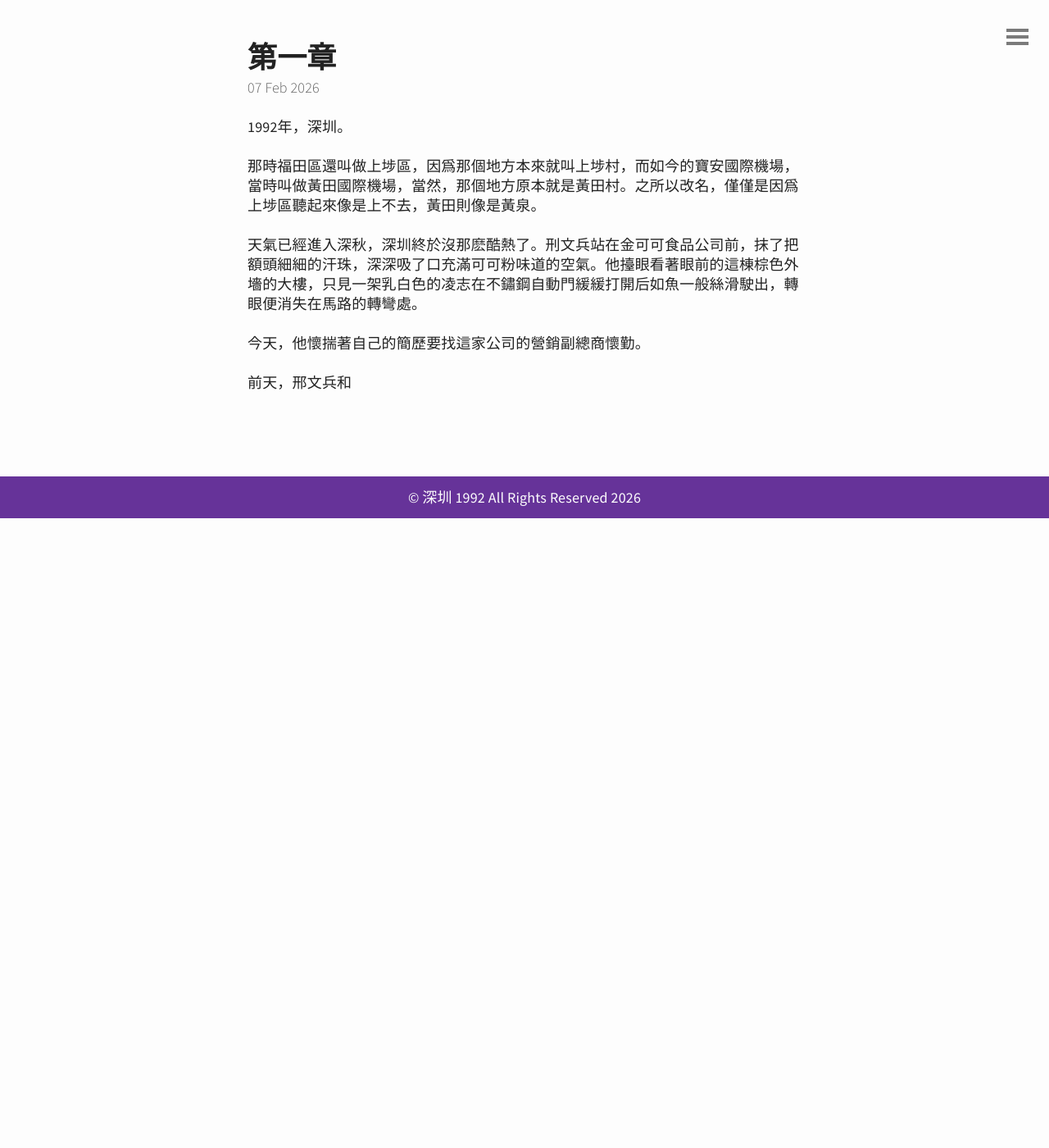
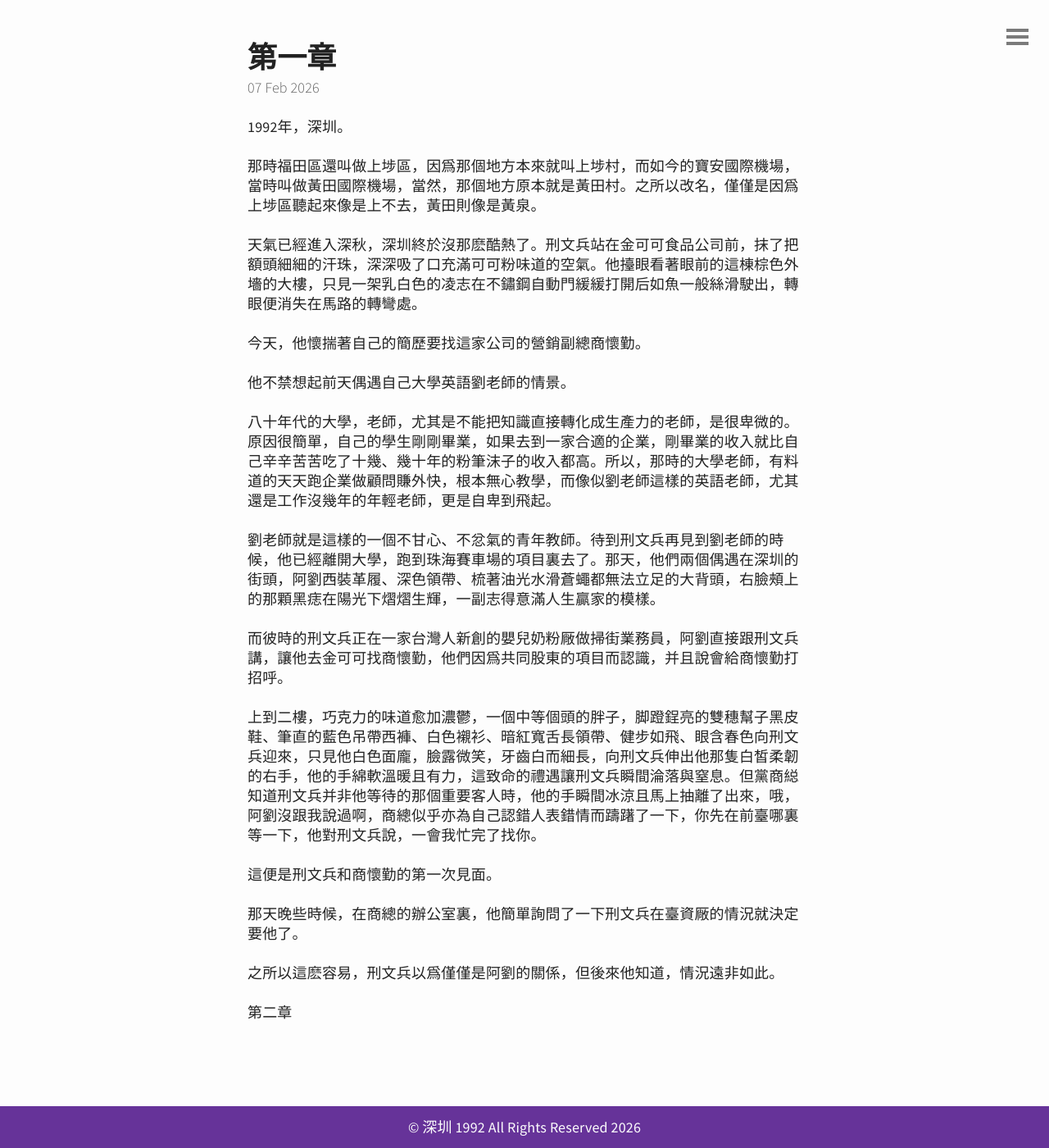
Before and after one commit to Je-pense/le-conte, a Jekyll site: the page built from _posts/2026-02-07-first-chapter.md, in a window 1280 px wide and 1400 px high, scrolled down 216 px. Shown: the whole window at 82% size. Built offline with Jekyll 4.4.1, drawn with Linux system fonts in a browser that asks for light colours; comment, search, counter and statistics services are not loaded; before the commit the page ends 900 px from its top, so only the background shows below that.

Commit message:
chapter one

```diff
--- a/_posts/2026-02-07-first-chapter.md
+++ b/_posts/2026-02-07-first-chapter.md
@@ -10,4 +10,20 @@ title: 第一章
 
 今天，他懷揣著自己的簡歷要找這家公司的營銷副總商懷勤。
 
-前天，邢文兵和
+他不禁想起前天偶遇自己大學英語劉老師的情景。
+
+八十年代的大學，老師，尤其是不能把知識直接轉化成生產力的老師，是很卑微的。原因很簡單，自己的學生剛剛畢業，如果去到一家合適的企業，剛畢業的收入就比自己辛辛苦苦吃了十幾、幾十年的粉筆沫子的收入都高。所以，那時的大學老師，有料道的天天跑企業做顧問賺外快，根本無心教學，而像似劉老師這樣的英語老師，尤其還是工作沒幾年的年輕老師，更是自卑到飛起。
+
+劉老師就是這樣的一個不甘心、不忿氣的青年教師。待到刑文兵再見到劉老師的時候，他已經離開大學，跑到珠海賽車場的項目裏去了。那天，他們兩個偶遇在深圳的街頭，阿劉西裝革履、深色領帶、梳著油光水滑蒼蠅都無法立足的大背頭，右臉頰上的那顆黑痣在陽光下熠熠生輝，一副志得意滿人生贏家的模樣。
+
+而彼時的刑文兵正在一家台灣人新創的嬰兒奶粉厰做掃街業務員，阿劉直接跟刑文兵講，讓他去金可可找商懷勤，他們因爲共同股東的項目而認識，并且說會給商懷勤打招呼。
+
+上到二樓，巧克力的味道愈加濃鬱，一個中等個頭的胖子，脚蹬鋥亮的雙穗幫子黑皮鞋、筆直的藍色吊帶西褲、白色襯衫、暗紅寬舌長領帶、健步如飛、眼含春色向刑文兵迎來，只見他白色面龐，臉露微笑，牙齒白而細長，向刑文兵伸出他那隻白皙柔韌的右手，他的手綿軟溫暖且有力，這致命的禮遇讓刑文兵瞬間淪落與窒息。但黨商縂知道刑文兵并非他等待的那個重要客人時，他的手瞬間冰涼且馬上抽離了出來，哦，阿劉沒跟我說過啊，商總似乎亦為自己認錯人表錯情而躊躇了一下，你先在前臺哪裏等一下，他對刑文兵說，一會我忙完了找你。
+
+這便是刑文兵和商懷勤的第一次見面。
+
+那天晚些時候，在商總的辦公室裏，他簡單詢問了一下刑文兵在臺資厰的情況就決定要他了。
+
+之所以這麽容易，刑文兵以爲僅僅是阿劉的關係，但後來他知道，情況遠非如此。
+
+第二章
```
